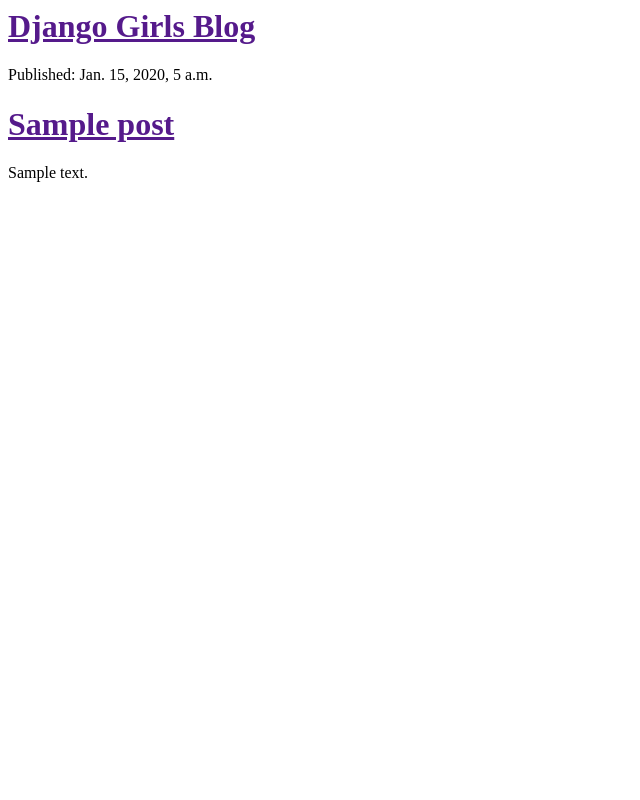
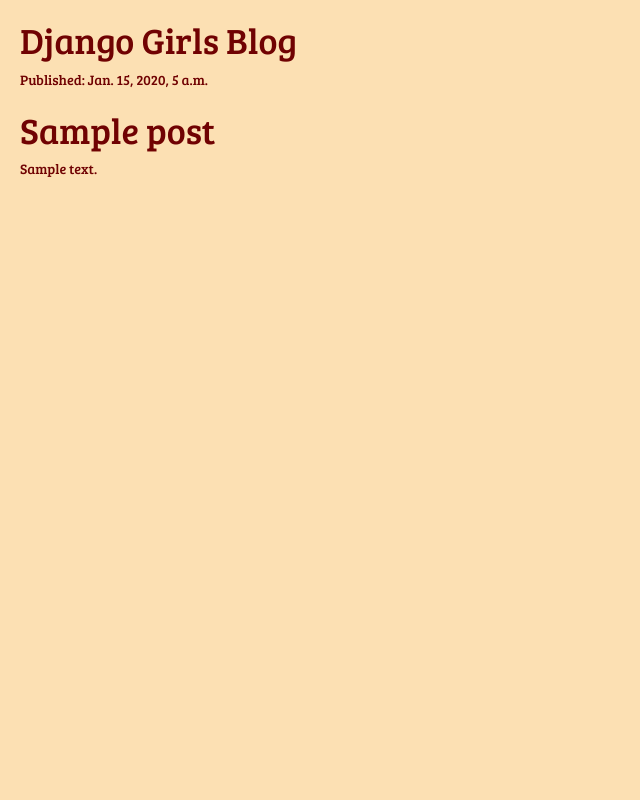
Before and after one commit to afroza00/my-first-blog, a Django app: template blog/templates/blog/post_list.html in a window 1280 px wide. Shown: the whole page, without its empty margins (0-640 px from the left). Run offline with Django 3.2, Linux system fonts and the light colour scheme; the template is opened without the code that fills it: values that come from a table or form of the project are taken from there, others are empty; tables that the repository leaves empty hold one stand-in row (values such as "Sample post"); some libraries are stand-ins or nearby versions.

Commit message:
CSS started.

```diff
--- /dev/null
+++ b/blog/static/css/blog.css
@@ -0,0 +1,59 @@
+h1 a {
+  color: #700202;
+  font-family: 'Bree Serif', cursive;
+}
+body {
+  background-color: #fce0b3;
+  padding-left: 20px;
+}
+p {
+  color: #700202;
+  font-family: 'Bree Serif', cursive;
+}
+
+.page-header {
+    background-color: #700202;
+    margin-top: 0;
+    padding: 20px 20px 20px 40px;
+}
+
+.page-header h1, .page-header h1 a, .page-header h1 a:visited, .page-header h1 a:active {
+    color: ##fce0b3;
+    font-size: 36pt;
+    text-decoration: none;
+}
+
+.content {
+    margin-left: 40px;
+}
+
+h1, h2, h3, h4 {
+    font-family: 'Bree Serif', cursive;
+}
+
+.date {
+    color: #828282;
+}
+
+.save {
+    float: right;
+}
+
+.post-form textarea, .post-form input {
+    width: 100%;
+}
+
+.top-menu, .top-menu:hover, .top-menu:visited {
+    color: #ffffff;
+    float: right;
+    font-size: 26pt;
+    margin-right: 20px;
+}
+
+.post {
+    margin-bottom: 70px;
+}
+
+.post h1 a, .post h1 a:visited {
+    color: #000000;
+}
--- a/blog/templates/blog/post_list.html
+++ b/blog/templates/blog/post_list.html
@@ -1,11 +1,17 @@
+{% load staticfiles %}
+
 <html>
   <head>
-    <title>Afroza's Awesome Blog</title>
-  </head>
-  <body>
-    <div>
-      <h1><a href="">Django Girls Blog</a></h1>
-    </div>
+  <link href="//fonts.googleapis.com/css?family=Bree Serif&subset=latin,latin-ext" rel="stylesheet" type="text/css">
+  <link rel="stylesheet" href="//maxcdn.bootstrapcdn.com/bootstrap/3.2.0/css/bootstrap.min.css">
+  <link rel="stylesheet" href="//maxcdn.bootstrapcdn.com/bootstrap/3.2.0/css/bootstrap-theme.min.css">
+  <link rel="stylesheet" href="{% static 'css/blog.css'%}">
+  <title>Afroza's Awesome Blog</title>
+</head>
+<body>
+  <div>
+    <h1><a href="">Django Girls Blog</a></h1>
+  <div>
 {% for post in posts %}
     <div>
       <p>Published: {{ post.published_date }}</p>
```
